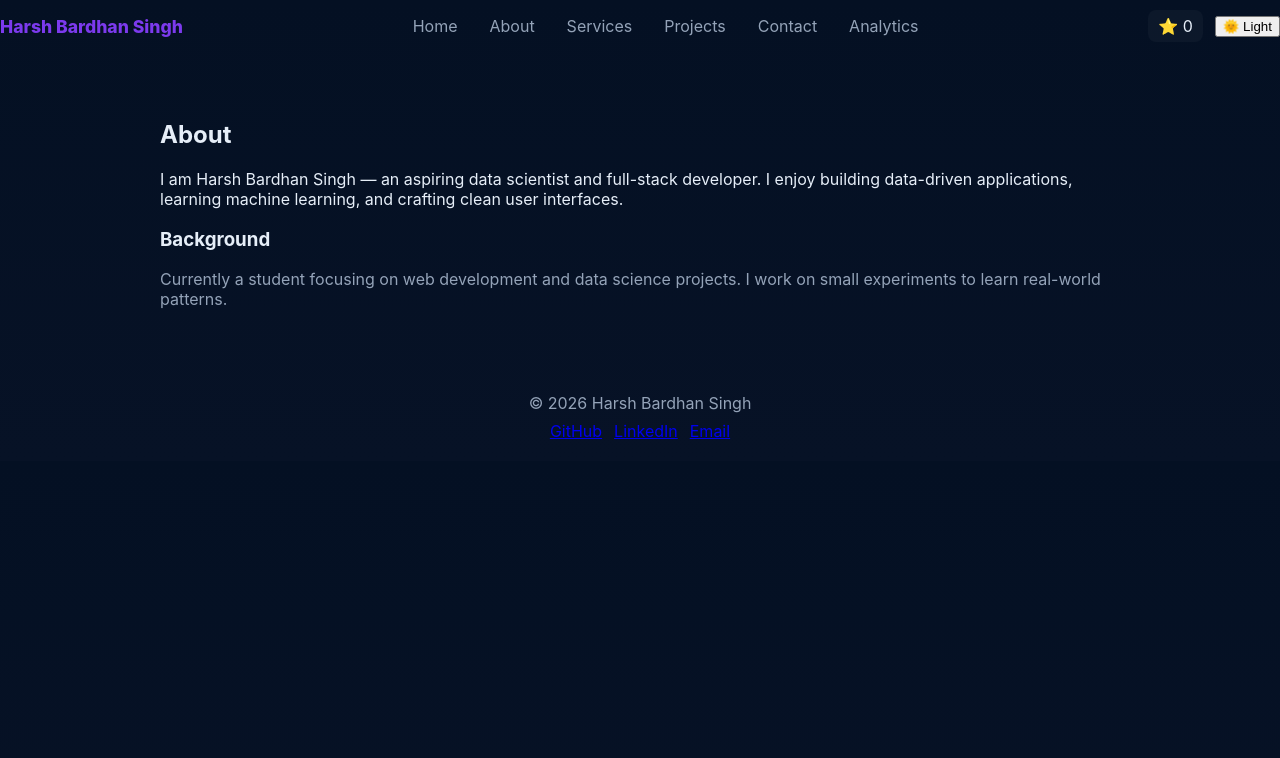
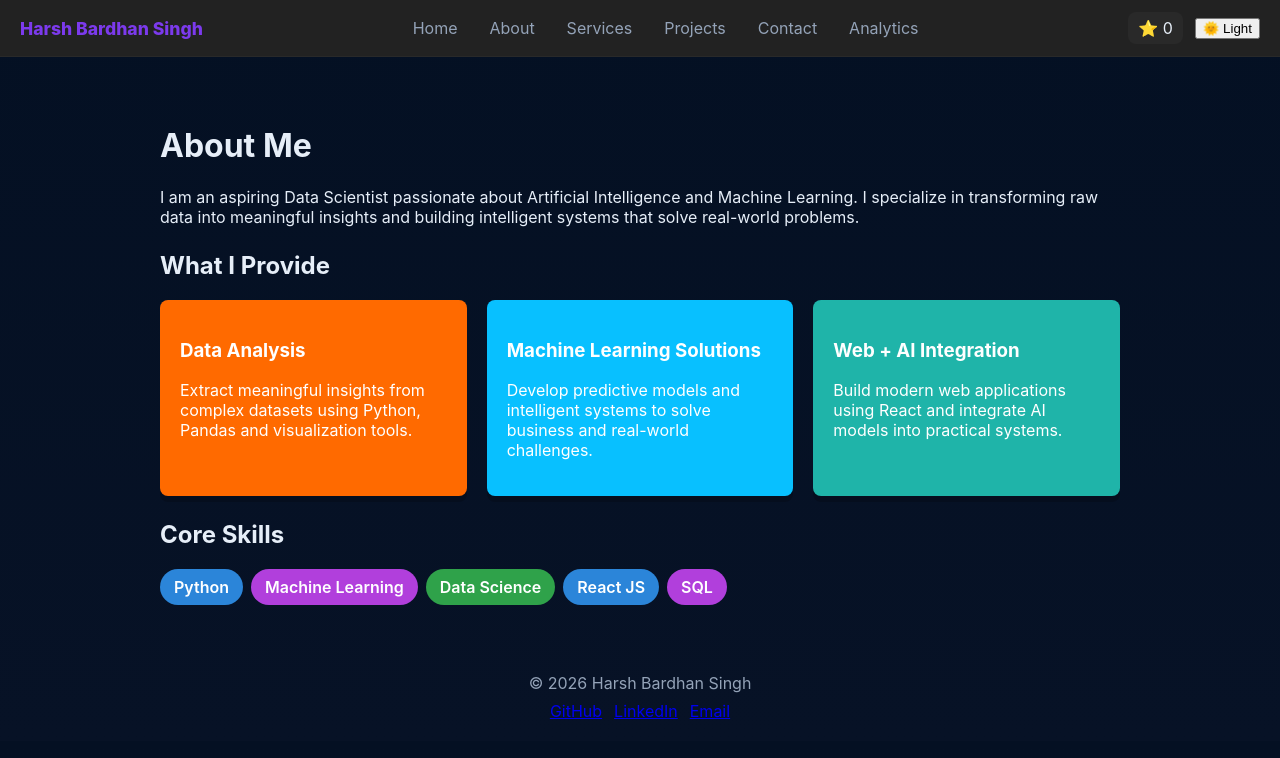
Before and after one commit to HarshBardhan571/Experiment-4-new, a React (Vite) app in the folder portfolio-react/: page /about in a window 1280 px wide. Shown: the top 758 px of the page. Built offline with nearby package versions, Linux system fonts and the light colour scheme.

Commit message:
UI: match target portfolio layout — hero badges, service cards, contact panel, analytics dashboard, styles

```diff
--- a/portfolio-react/src/components/HeroSection.jsx
+++ b/portfolio-react/src/components/HeroSection.jsx
@@ -4,9 +4,13 @@ export default function HeroSection({title, subtitle}){
       <div className="intro">
         <h1>{title}</h1>
         {subtitle && <p className="subtitle">{subtitle}</p>}
+        <div className="badges">
+          <span className="pill blue">Machine Learning</span>
+          <span className="pill purple">Data Science</span>
+          <span className="pill green">React Developer</span>
+        </div>
         <div className="ctas">
-          <a className="primary" href="#projects">See projects</a>
-          <a className="secondary" href="/contact">Contact me</a>
+          <a className="viewBtn" href="#projects">View My Work →</a>
         </div>
       </div>
       <div className="profile"><img src="./assets/profile.svg" alt="profile"/></div>
--- a/portfolio-react/src/pages/About.jsx
+++ b/portfolio-react/src/pages/About.jsx
@@ -1,12 +1,33 @@
 export default function About(){
   return (
     <div>
-      <h2>About</h2>
-      <p>I am Harsh Bardhan Singh — an aspiring data scientist and full-stack developer. I enjoy building data-driven applications, learning machine learning, and crafting clean user interfaces.</p>
-      <section style={{marginTop:12}}>
-        <h3>Background</h3>
-        <p className="muted">Currently a student focusing on web development and data science projects. I work on small experiments to learn real-world patterns.</p>
-      </section>
+      <h1>About Me</h1>
+      <p>I am an aspiring Data Scientist passionate about Artificial Intelligence and Machine Learning. I specialize in transforming raw data into meaningful insights and building intelligent systems that solve real-world problems.</p>
+
+      <h2 style={{marginTop:24}}>What I Provide</h2>
+      <div className="service-cards">
+        <div className="service-card orange">
+          <h3>Data Analysis</h3>
+          <p>Extract meaningful insights from complex datasets using Python, Pandas and visualization tools.</p>
+        </div>
+        <div className="service-card cyan">
+          <h3>Machine Learning Solutions</h3>
+          <p>Develop predictive models and intelligent systems to solve business and real-world challenges.</p>
+        </div>
+        <div className="service-card teal">
+          <h3>Web + AI Integration</h3>
+          <p>Build modern web applications using React and integrate AI models into practical systems.</p>
+        </div>
+      </div>
+
+      <h2 style={{marginTop:24}}>Core Skills</h2>
+      <div style={{display:'flex',gap:8,flexWrap:'wrap',marginTop:10}}>
+        <span className="pill blue">Python</span>
+        <span className="pill purple">Machine Learning</span>
+        <span className="pill green">Data Science</span>
+        <span className="pill blue">React JS</span>
+        <span className="pill purple">SQL</span>
+      </div>
     </div>
   )
 }
--- a/portfolio-react/src/pages/Analytics.jsx
+++ b/portfolio-react/src/pages/Analytics.jsx
@@ -1,20 +1,39 @@
-import { useMemo } from 'react'
-import { useAppContext } from '../context/AppContext'
+import React from 'react'
+
+const skills = [
+  {id:1,name:'Machine Learning',pct:85},
+  {id:2,name:'Data Science',pct:80},
+  {id:3,name:'React Development',pct:75},
+  {id:4,name:'Python',pct:90},
+  {id:5,name:'SQL',pct:70}
+]
 
 export default function Analytics(){
-  const { state, dispatch } = useAppContext()
-
-  const favCount = useMemo(()=> state.favorites.length, [state.favorites])
-  const favTitles = useMemo(()=> state.favorites.map(f=>f.title).join(', ') || '—', [state.favorites])
+  const total = skills.length
+  const strong = skills.filter(s=>s.pct>=80).length
+  const avg = Math.round(skills.reduce((a,b)=>a+b.pct,0)/total)
 
   return (
     <div>
-      <h2>Analytics</h2>
-      <p>Favorites count (memoized): <strong>{favCount}</strong></p>
-      <p>Favorites: <em>{favTitles}</em></p>
-      <div style={{marginTop:12}}>
-        <button onClick={()=>dispatch({type:'CLEAR_FAVORITES'})}>Clear favorites</button>
+      <h1>My Skill Analytics Dashboard</h1>
+      <div className="analytics-stats">
+        <div className="stat"><strong>{total}</strong><div className="muted">Total Skills</div></div>
+        <div className="stat"><strong>{strong}</strong><div className="muted">Strong Skills (80%+)</div></div>
+        <div className="stat"><strong>{avg}%</strong><div className="muted">Average Skill Level</div></div>
       </div>
+
+      {skills.map(s=> (
+        <div className="skill-row" key={s.id}>
+          <div style={{display:'flex',justifyContent:'space-between',alignItems:'center'}}>
+            <strong>{s.name}</strong>
+            <span className="muted">{s.pct}%</span>
+          </div>
+          <div className="progress" style={{marginTop:8}}>
+            <span style={{width:`${s.pct}%`}}></span>
+          </div>
+          <button className="removeBtn">Remove</button>
+        </div>
+      ))}
     </div>
   )
 }
--- a/portfolio-react/src/pages/Contact.jsx
+++ b/portfolio-react/src/pages/Contact.jsx
@@ -6,17 +6,34 @@ export default function Contact(){
   function submit(e){e.preventDefault(); alert('Thanks, '+(name||'friend'))}
   return (
     <div>
-      <h2>Contact</h2>
-      <p className="muted">Want to work together or ask about a project? Send a message.</p>
-      <form className="contactForm" onSubmit={submit} style={{maxWidth:600}}>
-        <input placeholder="Your name" value={name} onChange={(e)=>setName(e.target.value)} />
-        <input placeholder="Your email" />
-        <textarea placeholder="Message" value={msg} onChange={(e)=>setMsg(e.target.value)} />
-        <div style={{display:'flex',gap:8}}>
-          <button className="primary">Send</button>
-          <button type="button" className="secondary" onClick={()=>{setName('');setMsg('')}}>Clear</button>
+      <h1>Contact Me</h1>
+      <p className="muted">Let's connect and build intelligent solutions together.</p>
+
+      <div className="contact-grid">
+        <div className="info-card">
+          <h3>Harsh Bardhan Singh</h3>
+          <p>🎓 B.Tech in Computer Science</p>
+          <p>💼 Aspiring Data Scientist</p>
+          <p>📍 Your City</p>
+          <p>✉️ harsh@example.com</p>
+          <p>📞 +91 0000000000</p>
         </div>
-      </form>
+
+        <div className="contact-panel">
+          <h3>Send a Message</h3>
+          <form className="contactForm" onSubmit={submit}>
+            <label>Name</label>
+            <input placeholder="Enter your name" value={name} onChange={(e)=>setName(e.target.value)} />
+            <label>Email</label>
+            <input placeholder="Enter your email" />
+            <label>Message</label>
+            <textarea placeholder="Write your message..." value={msg} onChange={(e)=>setMsg(e.target.value)} />
+            <div style={{marginTop:10}}>
+              <button className="primary">Send Message</button>
+            </div>
+          </form>
+        </div>
+      </div>
     </div>
   )
 }
--- a/portfolio-react/src/pages/Services.jsx
+++ b/portfolio-react/src/pages/Services.jsx
@@ -6,14 +6,21 @@ export default function Services(){
   ]
   return (
     <div>
-      <h2>Services</h2>
-      <div className="grid" style={{marginTop:12}}>
-        {list.map(s=> (
-          <article key={s.id} className="card">
-            <h3>{s.title}</h3>
-            <p className="muted">{s.desc}</p>
-          </article>
-        ))}
+      <h1>My Services</h1>
+      <p>I provide data-driven and intelligent solutions to help businesses and individuals make smarter decisions.</p>
+      <div className="service-cards">
+        <div className="service-card orange">
+          <h3>Data Analysis & Visualization</h3>
+          <p>Perform exploratory data analysis and create meaningful dashboards using Python, Pandas, and visualization tools.</p>
+        </div>
+        <div className="service-card cyan">
+          <h3>Machine Learning Development</h3>
+          <p>Build predictive models, classification systems, and AI-based solutions tailored to business requirements.</p>
+        </div>
+        <div className="service-card teal">
+          <h3>AI Web Integration</h3>
+          <p>Integrate machine learning models into modern React-based web applications for real-world deployment.</p>
+        </div>
       </div>
     </div>
   )
--- a/portfolio-react/src/styles.css
+++ b/portfolio-react/src/styles.css
@@ -6,14 +6,21 @@ body{margin:0;font-family:Inter,system-ui,Helvetica,Arial;background:linear-grad
 .brand{font-weight:800;color:var(--accent);font-size:1.1rem}
 .navlinks{list-style:none;display:flex;gap:16px;margin:0;padding:0}
 .navlinks a{color:var(--muted);text-decoration:none;padding:6px 8px;border-radius:8px}
+.nav{background:#222;padding:12px 20px;border-bottom:1px solid rgba(255,255,255,0.03)}
 .navlinks a:hover{background:var(--glass);color:#fff}
 .navRight{display:flex;align-items:center;gap:12px}
-.hero{display:flex;gap:20px;align-items:center;background:linear-gradient(90deg,var(--accent),var(--accent-2));padding:32px;border-radius:14px;color:#042037}
+.hero{display:flex;gap:20px;align-items:center;background:linear-gradient(90deg,var(--accent),var(--accent-2));padding:48px;border-radius:12px;color:#042037;margin-left:-20px;margin-right:-20px}
 .hero .intro{flex:1}
-.hero h1{font-size:2.2rem;margin:0 0 8px}
-.subtitle{opacity:0.95;font-size:1.05rem}
-.hero .ctas{margin-top:14px;display:flex;gap:10px}
-.hero .profile{width:160px;height:160px;border-radius:12px;background:rgba(255,255,255,0.06);display:flex;align-items:center;justify-content:center;color:var(--muted);font-weight:700}
+.hero h1{font-size:3.2rem;margin:0 0 12px}
+.subtitle{opacity:0.95;font-size:1.05rem;line-height:1.6}
+.hero .ctas{margin-top:18px;display:flex;gap:12px}
+.hero .profile{width:220px;height:220px;border-radius:12px;background:rgba(255,255,255,0.06);display:flex;align-items:center;justify-content:center;color:var(--muted);font-weight:700}
+.hero .badges{display:flex;gap:10px;margin-top:18px;flex-wrap:wrap}
+.pill{padding:8px 14px;border-radius:20px;color:#fff;font-weight:600}
+.pill.blue{background:#2b85d9}
+.pill.purple{background:#b13fdc}
+.pill.green{background:#2fa24a}
+.viewBtn{background:#fff;color:#042037;padding:10px 16px;border-radius:8px;text-decoration:none;display:inline-flex;align-items:center;gap:8px}
 .hero .profile img{width:100%;height:100%;object-fit:cover;border-radius:10px}
 .grid{display:grid;grid-template-columns:repeat(auto-fit,minmax(260px,1fr));gap:16px;margin-top:16px}
 .card{padding:16px;border-radius:12px;background:var(--glass)}
@@ -31,6 +38,26 @@ body{margin:0;font-family:Inter,system-ui,Helvetica,Arial;background:linear-grad
 .stat{background:rgba(255,255,255,0.02);padding:12px;border-radius:10px;min-width:120px;text-align:center}
 .projectImage{width:100%;height:140px;border-radius:8px;object-fit:cover;background:rgba(255,255,255,0.03);display:block}
 
+/* Services / About colored cards */
+.service-cards{display:grid;grid-template-columns:repeat(auto-fit,minmax(260px,1fr));gap:20px;margin-top:16px}
+.service-card{padding:20px;border-radius:8px;color:#fff;box-shadow:0 6px 0 rgba(0,0,0,0.2)}
+.service-card.orange{background:#ff6a00}
+.service-card.cyan{background:#08c0ff}
+.service-card.teal{background:#1fb4a9}
+
+/* Contact layout */
+.contact-grid{display:grid;grid-template-columns:1fr 1fr;gap:24px;margin-top:18px}
+.info-card{background:#1f4287;padding:20px;border-radius:8px;color:#fff}
+.contact-panel{background:#6f2bd6;padding:20px;border-radius:8px;color:#fff}
+.contact-panel input,.contact-panel textarea{background:#fff;color:#042037}
+
+/* Analytics skill bars */
+.analytics-stats{display:flex;gap:16px;margin-top:12px}
+.skill-row{background:rgba(255,255,255,0.03);padding:12px;border-radius:10px;margin-top:12px}
+.progress{height:12px;background:#223;background:rgba(255,255,255,0.03);border-radius:8px;position:relative}
+.progress > span{position:absolute;left:0;top:0;bottom:0;border-radius:8px;background:#0ea5e9}
+.removeBtn{display:inline-block;border:1px solid #e11d48;color:#e11d48;padding:6px 8px;border-radius:6px;margin-top:8px;background:transparent}
+
 @media (max-width:700px){
 	.hero{flex-direction:column}
 	.hero .profile{width:120px;height:120px}
```
